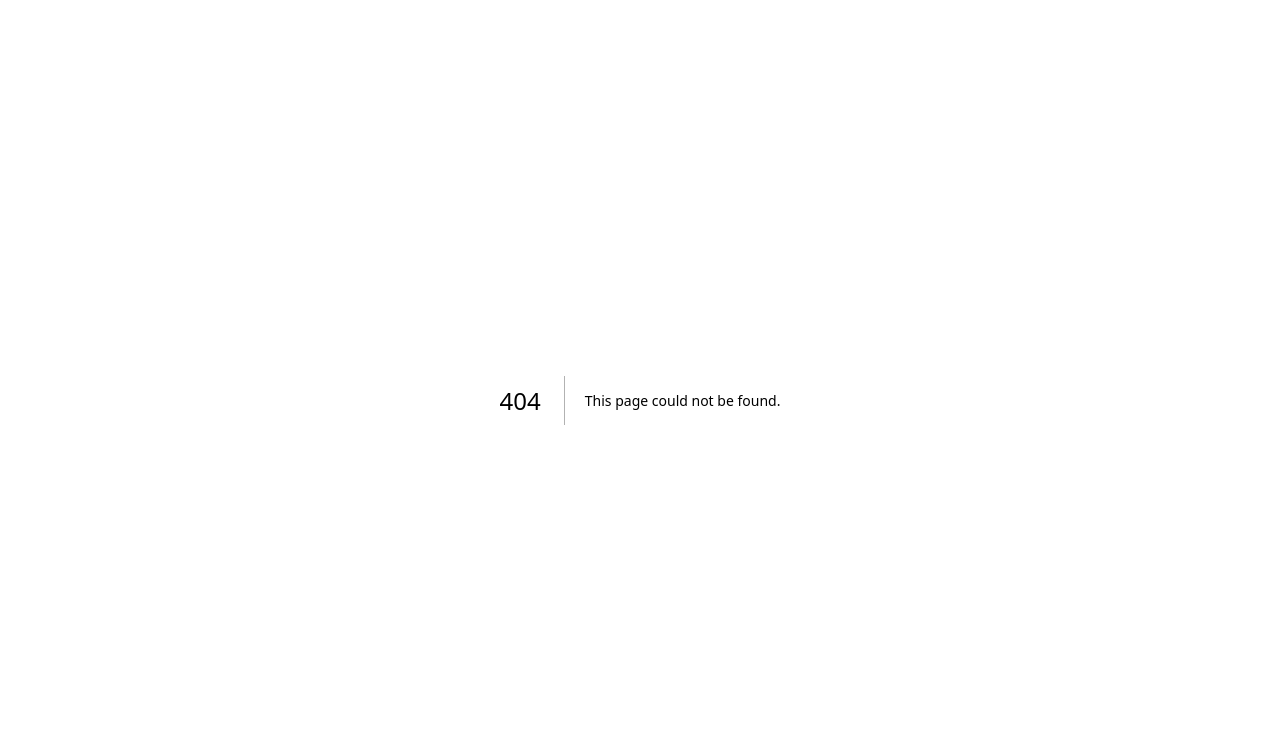
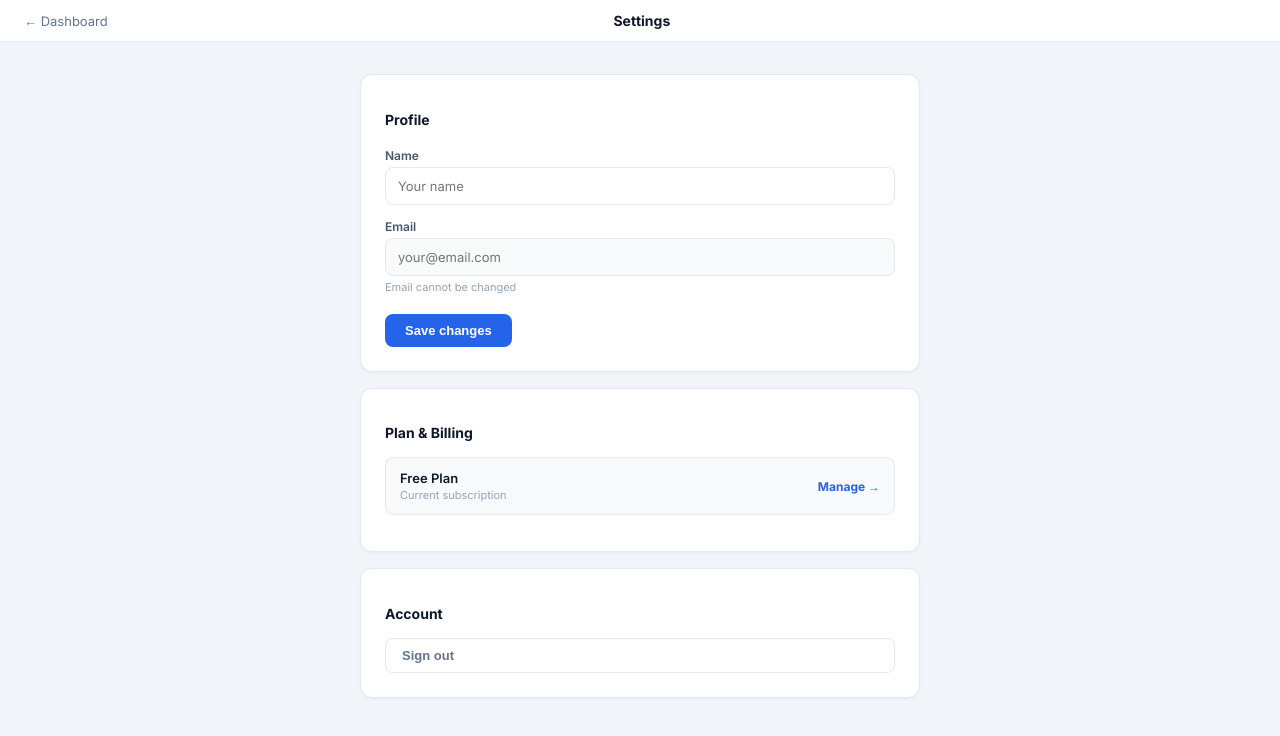
Before and after one commit to apexianlabs/bidbeacon, a Next.js app: page /profile in a window 1280 px wide. Before the commit this address had no page. Shown: the top 736 px of the page. Built offline with nearby package versions, Linux system fonts and the light colour scheme.

Commit message:
Add profile/settings page

```diff
--- /dev/null
+++ b/app/profile/page.js
@@ -0,0 +1,95 @@
+'use client'
+import { useState, useEffect } from 'react'
+import { useRouter } from 'next/navigation'
+import Link from 'next/link'
+
+export default function ProfilePage() {
+  const router = useRouter()
+  const [user, setUser] = useState(null)
+  const [saved, setSaved] = useState(false)
+  const [form, setForm] = useState({ name: '', email: '' })
+  const COLOR = process.env.NEXT_PUBLIC_PRODUCT_COLOR || '#2563eb'
+
+  useEffect(() => {
+    const cookies = document.cookie.split(';')
+    for (const cookie of cookies) {
+      const [key, val] = cookie.trim().split('=')
+      if (val && key.includes('_user')) {
+        try {
+          const u = JSON.parse(decodeURIComponent(val))
+          setUser(u)
+          setForm({ name: u.name || '', email: u.email || '' })
+        } catch(e) {}
+      }
+    }
+  }, [])
+
+  const handleSave = () => {
+    setSaved(true)
+    setTimeout(() => setSaved(false), 2000)
+  }
+
+  const handleLogout = () => {
+    document.cookie.split(';').forEach(c => {
+      document.cookie = c.trim().split('=')[0] + '=;max-age=0;path=/'
+    })
+    router.push('/login')
+  }
+
+  const inputStyle = { width:'100%', padding:'10px 12px', borderRadius:8, border:'1px solid #e2e8f0', fontSize:13, outline:'none', boxSizing:'border-box', background:'#fff', fontFamily:'Inter,Arial,sans-serif' }
+  const labelStyle = { fontSize:12, fontWeight:600, color:'#475569', marginBottom:4, display:'block' }
+
+  return (
+    <div style={{minHeight:'100vh',background:'#f1f5f9',fontFamily:'Inter,Arial,sans-serif'}}>
+      {/* Header */}
+      <div style={{background:'#fff',borderBottom:'1px solid #e2e8f0',padding:'12px 24px',display:'flex',alignItems:'center',justifyContent:'space-between'}}>
+        <Link href="/dashboard" style={{fontSize:13,color:'#64748b',textDecoration:'none',display:'flex',alignItems:'center',gap:6}}>
+          ← Dashboard
+        </Link>
+        <h1 style={{fontSize:14,fontWeight:700,color:'#0f172a',margin:0}}>Settings</h1>
+        <div style={{width:80}}/>
+      </div>
+
+      <div style={{maxWidth:560,margin:'0 auto',padding:'32px 20px'}}>
+
+        {/* Profile */}
+        <div style={{background:'#fff',borderRadius:12,border:'1px solid #e2e8f0',padding:'24px',marginBottom:16,boxShadow:'0 1px 3px rgba(0,0,0,0.04)'}}>
+          <h2 style={{fontSize:14,fontWeight:700,color:'#0f172a',marginBottom:20}}>Profile</h2>
+          <div style={{marginBottom:14}}>
+            <label style={labelStyle}>Name</label>
+            <input style={inputStyle} value={form.name} onChange={e => setForm({...form, name: e.target.value})} placeholder="Your name"/>
+          </div>
+          <div style={{marginBottom:20}}>
+            <label style={labelStyle}>Email</label>
+            <input style={inputStyle} value={form.email} disabled placeholder="your@email.com" style={{...inputStyle, background:'#f8fafc', color:'#94a3b8'}}/>
+            <p style={{fontSize:11,color:'#94a3b8',marginTop:4}}>Email cannot be changed</p>
+          </div>
+          <button onClick={handleSave} style={{background:'#2563eb',color:'#fff',border:'none',borderRadius:8,padding:'9px 20px',fontSize:13,fontWeight:700,cursor:'pointer'}}>
+            {saved ? '✓ Saved!' : 'Save changes'}
+          </button>
+        </div>
+
+        {/* Plan */}
+        <div style={{background:'#fff',borderRadius:12,border:'1px solid #e2e8f0',padding:'24px',marginBottom:16,boxShadow:'0 1px 3px rgba(0,0,0,0.04)'}}>
+          <h2 style={{fontSize:14,fontWeight:700,color:'#0f172a',marginBottom:16}}>Plan & Billing</h2>
+          <div style={{display:'flex',alignItems:'center',justifyContent:'space-between',padding:'12px 14px',background:'#f8fafc',borderRadius:8,border:'1px solid #e2e8f0',marginBottom:12}}>
+            <div>
+              <div style={{fontSize:13,fontWeight:600,color:'#0f172a',textTransform:'capitalize'}}>{user?.plan || 'Free'} Plan</div>
+              <div style={{fontSize:11,color:'#94a3b8',marginTop:2}}>Current subscription</div>
+            </div>
+            <Link href="/billing" style={{fontSize:12,fontWeight:700,color:'#2563eb',textDecoration:'none'}}>Manage →</Link>
+          </div>
+        </div>
+
+        {/* Account */}
+        <div style={{background:'#fff',borderRadius:12,border:'1px solid #e2e8f0',padding:'24px',boxShadow:'0 1px 3px rgba(0,0,0,0.04)'}}>
+          <h2 style={{fontSize:14,fontWeight:700,color:'#0f172a',marginBottom:16}}>Account</h2>
+          <button onClick={handleLogout} style={{display:'flex',alignItems:'center',gap:8,padding:'9px 16px',borderRadius:8,border:'1px solid #e2e8f0',background:'#fff',fontSize:13,fontWeight:600,color:'#64748b',cursor:'pointer',width:'100%'}}>
+            Sign out
+          </button>
+        </div>
+
+      </div>
+    </div>
+  )
+}
```
Also changed, not shown: app/dashboard/page.js (+1 -20 lines), app/landing/page.js (+6 -12 lines).
